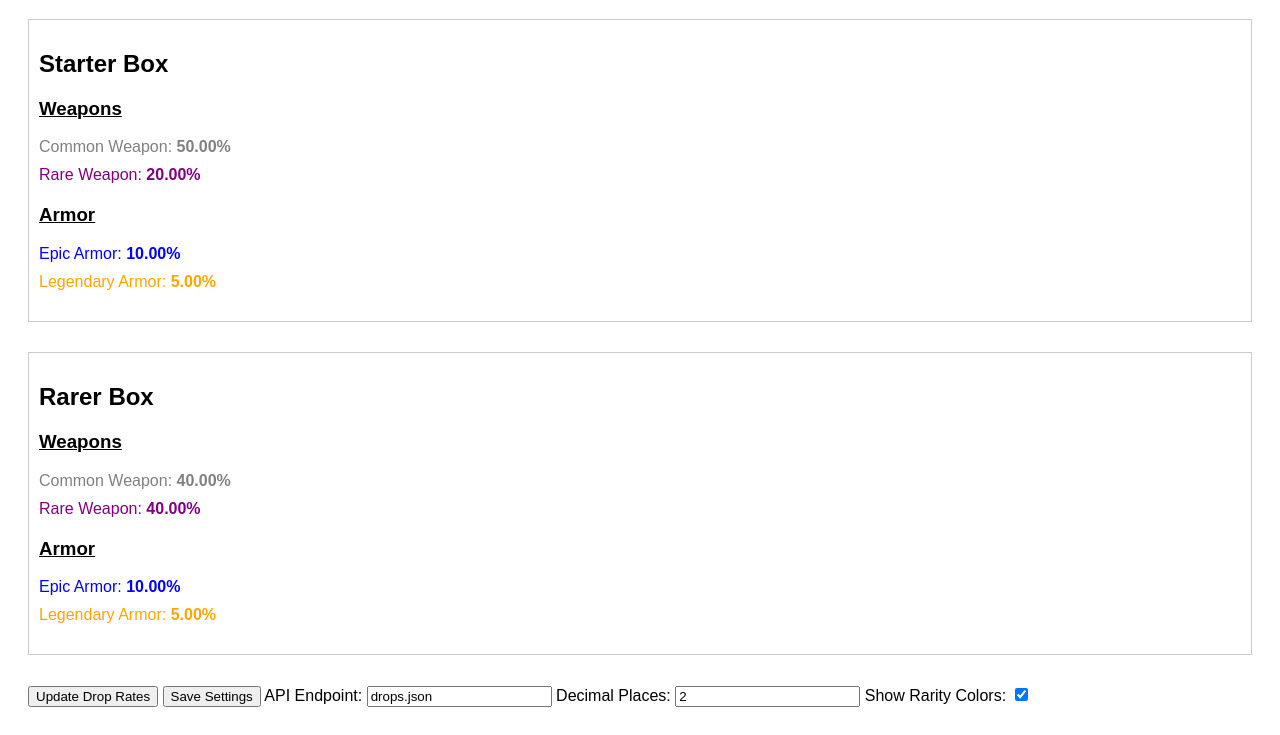
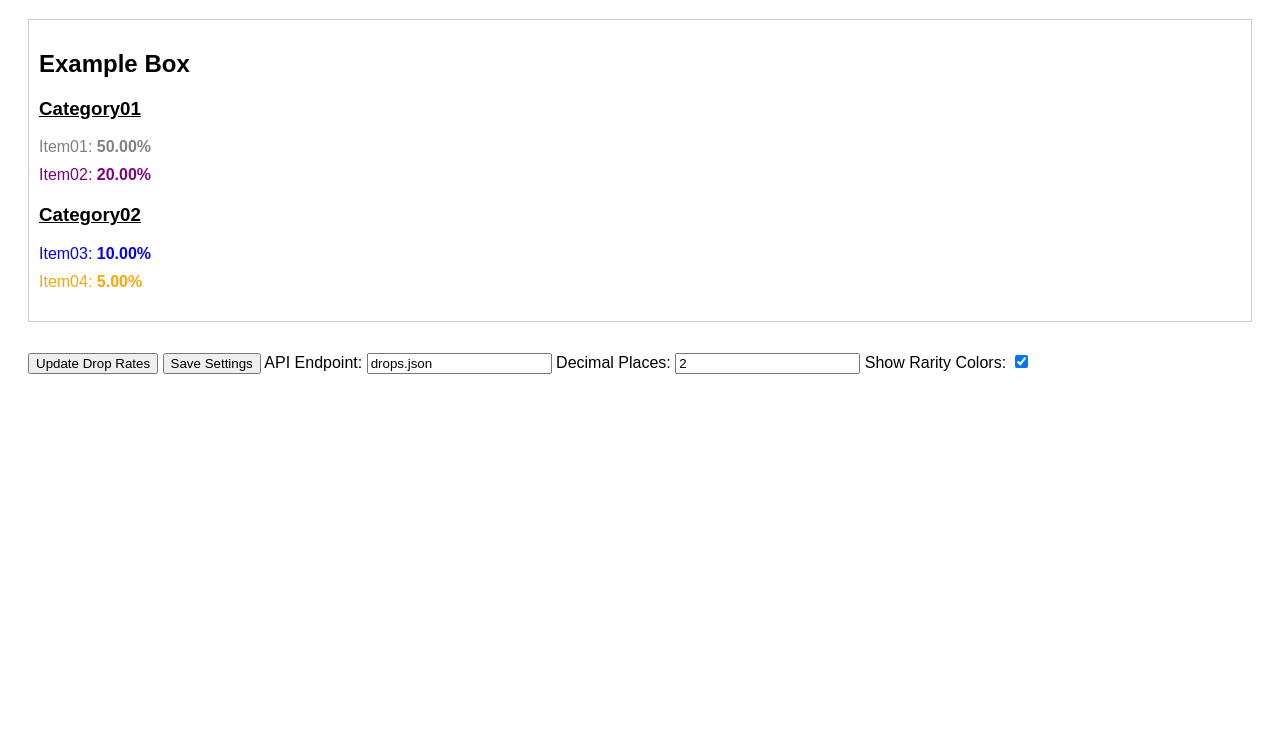
Before and after one commit to JaSperryTech/drop-chance, a plain HTML site: page index.html in a window 1280 px wide. Shown: the part 89-824 px from the top of the page. After the commit the page ends 800 px from the top, so only its background shows below. Drawn offline with Linux system fonts and the light colour scheme.

Commit message:
Document is Needed Fixes #2

```diff
--- a/dropModule.js
+++ b/Drop_Module.js
@@ -1,57 +1,58 @@
-const DropRateModule = (() => {
+const DropModule = (() => {
   const defaultSettings = {
-    dropJSON: "drops.json",
-    dropRateContainer: "drop-rate-container",
+    JSONFile: "./drops.json", // Where to access the file for the drops
+    dropContainer: "drop-container", // Container that will display everything in
     loadingMessage: "Loading...",
     errorMessage: "Error loading data. Please try again.",
     decimalPlaces: 2,
     showRarityColors: true,
+    Boxes: "Boxes", // What is the first thing in your JSON? EX: Line 2 ("Boxes": [])
   };
 
   let settings = { ...defaultSettings };
 
-  function loadSettingsFromStorage() {
+  function loadSettings() {
     const storedSettings = localStorage.getItem("dropSettings");
     if (storedSettings) {
       settings = JSON.parse(storedSettings);
-      console.log("Loaded settings from local storage:", settings);
+      console.log("Loaded settings from local storage: ", settings);
     } else {
-      console.log("No settings found in local storage. Using defaults.");
+      console.warn("No settings found in local storage. Using defaults.");
     }
   }
 
   function saveSettings() {
     localStorage.setItem("dropSettings", JSON.stringify(settings));
-    console.log("Settings saved:", settings);
+    console.log("Settings saved: ", settings);
   }
 
   async function fetchDrops() {
-    const container = document.getElementById(settings.dropRateContainer);
-    console.log("Container:", container);
+    const container = document.getElementById(settings.dropContainer);
+    console.log("Container: ", container);
 
     if (!container) {
-      console.error(`Element with ID ${settings.dropRateContainer} not found.`);
+      console.warn(`Element with ID ${settings.dropContainer} not found.`);
       return;
     }
 
     container.innerHTML = `<p>${settings.loadingMessage}</p>`;
 
     try {
-      const response = await fetch(settings.dropJSON);
+      const response = await fetch(settings.JSONFile);
       if (!response.ok) throw new Error("Network response was not ok");
       const data = await response.json();
-      return data.Boxes; // Return Boxes instead of categories
+      return data[`${defaultSettings.Boxes}`];
     } catch (error) {
-      console.error("Failed to fetch drops:", error);
+      console.error("Failed to fetch drops: ", error);
       container.innerHTML = `<p>${settings.errorMessage}</p>`;
     }
   }
 
-  function renderDropRates(boxes) {
-    const container = document.getElementById(settings.dropRateContainer);
+  function renderDrop(object) {
+    const container = document.getElementById(settings.dropContainer);
     container.innerHTML = ""; // Clears any old data
 
-    boxes.forEach((box) => {
+    object.forEach((box) => {
       // Create a div for the box
       const boxDiv = document.createElement("div");
       boxDiv.classList.add("box");
@@ -93,18 +94,18 @@ const DropRateModule = (() => {
     });
   }
 
-  async function updateDropRates() {
-    const boxes = await fetchDrops();
-    if (boxes) {
-      renderDropRates(boxes);
+  async function updateDrop() {
+    const object = await fetchDrops();
+    if (object) {
+      renderDrop(object);
       saveSettings(); // Save settings after updating
     }
   }
 
   return {
     initialize: () => {
-      loadSettingsFromStorage(); // Load settings from local storage
-      updateDropRates(); // Initial load
+      loadSettings(); // Loads the settings from local Storage
+      updateDrop(); // Initial Load
     },
     setSettings: (newSettings) => {
       settings = { ...settings, ...newSettings }; // Merge new settings with existing ones
@@ -117,12 +118,15 @@ const DropRateModule = (() => {
   };
 })();
 
-// Initialize the module on page load
+// 2 more settings in here
 document.addEventListener("DOMContentLoaded", () => {
-  DropRateModule.initialize();
+  const updateID = "update-drop-rates";
+  const saveID = "save-settings";
 
-  document.getElementById("update-drop-rates").addEventListener("click", () => {
-    DropRateModule.updateDropRates();
+  DropModule.initialize();
+
+  document.getElementById(updateID).addEventListener("click", () => {
+    DropModule.updateDrop();
   });
 
   document.getElementById("save-settings").addEventListener("click", () => {
--- a/drops.json
+++ b/drops.json
@@ -1,68 +1,33 @@
 {
   "Boxes": [
     {
-      "name": "Starter Box",
+      "name": "Example Box",
       "categories": [
         {
-          "name": "Weapons",
+          "name": "Category01",
           "items": [
             {
-              "name": "Common Weapon",
+              "name": "Item01",
               "dropRate": 0.5,
               "rarity": "common"
             },
             {
-              "name": "Rare Weapon",
+              "name": "Item02",
               "dropRate": 0.20,
               "rarity": "epic"
             }
           ]
         },
         {
-          "name": "Armor",
+          "name": "Category02",
           "items": [
             {
-              "name": "Epic Armor",
+              "name": "Item03",
               "dropRate": 0.1,
               "rarity": "rare"
             },
             {
-              "name": "Legendary Armor",
-              "dropRate": 0.05,
-              "rarity": "legendary"
-            }
-          ]
-        }
-      ]
-    },
-    {
-      "name": "Rarer Box",
-      "categories": [
-        {
-          "name": "Weapons",
-          "items": [
-            {
-              "name": "Common Weapon",
-              "dropRate": 0.4,
-              "rarity": "common"
-            },
-            {
-              "name": "Rare Weapon",
-              "dropRate": 0.40,
-              "rarity": "epic"
-            }
-          ]
-        },
-        {
-          "name": "Armor",
-          "items": [
-            {
-              "name": "Epic Armor",
-              "dropRate": 0.1,
-              "rarity": "rare"
-            },
-            {
-              "name": "Legendary Armor",
+              "name": "Item04",
               "dropRate": 0.05,
               "rarity": "legendary"
             }
--- a/index.html
+++ b/index.html
@@ -11,7 +11,7 @@
 <body>
   <h1>Loot Drop Rates</h1>
 
-  <div id="drop-rate-container"></div>
+  <div id="drop-container"></div>
 
   <button id="update-drop-rates">Update Drop Rates</button>
   <button id="save-settings">Save Settings</button>
@@ -25,7 +25,7 @@
   <label for="show-rarity-colors">Show Rarity Colors:</label>
   <input type="checkbox" id="show-rarity-colors" checked />
 
-  <script src="./dropModule.js"></script>
+  <script src="./Drop_Module.js"></script>
 </body>
 
 </html>
```
